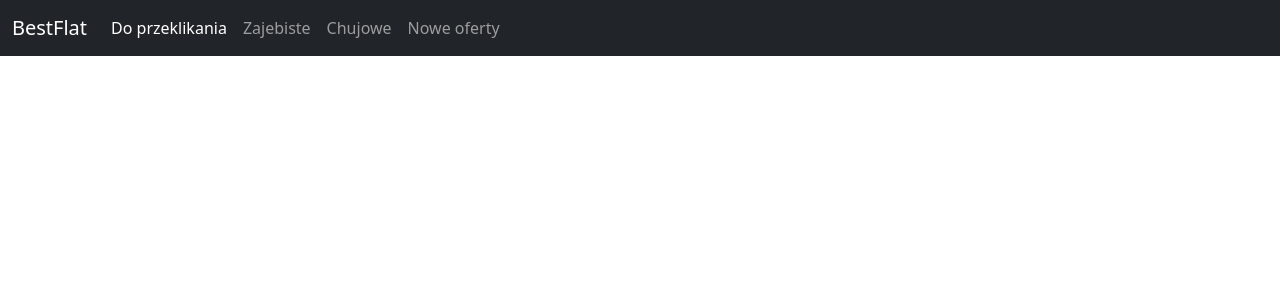
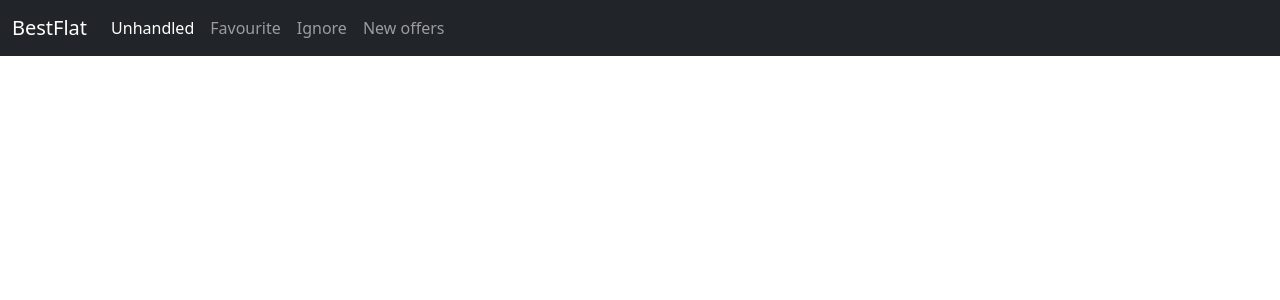
Before and after one commit to kmasuhr/best-flat, a Django app: page /list/ in a window 1280 px wide. Shown: the top 300 px of the page. Run offline with Django 4.2, Linux system fonts and the light colour scheme; data that the repository does not hold is empty; parts of the project's set-up code (start-up, migrations or seed data) failed here and were passed over.

Commit message:
Update button texts

```diff
--- a/backend/flats_ui/viewer/templates/list.html
+++ b/backend/flats_ui/viewer/templates/list.html
@@ -28,17 +28,17 @@
     <div class="collapse navbar-collapse" id="navbarSupportedContent">
       <ul class="navbar-nav me-auto mb-2 mb-lg-0">
         <li class="nav-item">
-          <a id="home" class="nav-link" aria-current="page" href="/list">Do przeklikania</a>
+          <a id="home" class="nav-link" aria-current="page" href="/list">Unhandled</a>
         </li>
 
         <li class="nav-item">
-          <a id="favourite" class="nav-link" href="/list/favourite">Zajebiste</a>
+          <a id="favourite" class="nav-link" href="/list/favourite">Favourite</a>
         </li>
         <li class="nav-item">
-          <a id="ignored" class="nav-link" href="/list/ignored">Chujowe</a>
+          <a id="ignored" class="nav-link" href="/list/ignored">Ignore</a>
         </li>
         <li class="nav-item">
-          <a id="new-offers" class="nav-link" href="/list/new-offers">Nowe oferty</a>
+          <a id="new-offers" class="nav-link" href="/list/new-offers">New offers</a>
         </li>
       </ul>
     </div>
@@ -88,21 +88,21 @@
 
           {% if flat.favourite %}
             <button data-id="{{ flat.id }}" type="button" class="fav-button btn btn-success btn-sm"
-                    style="margin-right: 10px">Zajebiste
+                    style="margin-right: 10px">Favourite
             </button>
           {% else %}
             <button data-id="{{ flat.id }}" type="button" class="fav-button btn btn-outline-success btn-sm"
-                    style="margin-right: 10px">Zajebiste
+                    style="margin-right: 10px">Favourite
             </button>
           {% endif %}
 
           {% if flat.ignore %}
             <button data-id="{{ flat.id }}" type="button" class="ignore-button btn btn-danger btn-sm"
-                    style="margin-right: 10px">Chujowe
+                    style="margin-right: 10px">Ignore
             </button>
           {% else %}
             <button data-id="{{ flat.id }}" type="button" class="ignore-button btn btn-outline-danger btn-sm"
-                    style="margin-right: 10px">Chujowe
+                    style="margin-right: 10px">Ignore
             </button>
           {% endif %}
 
```
